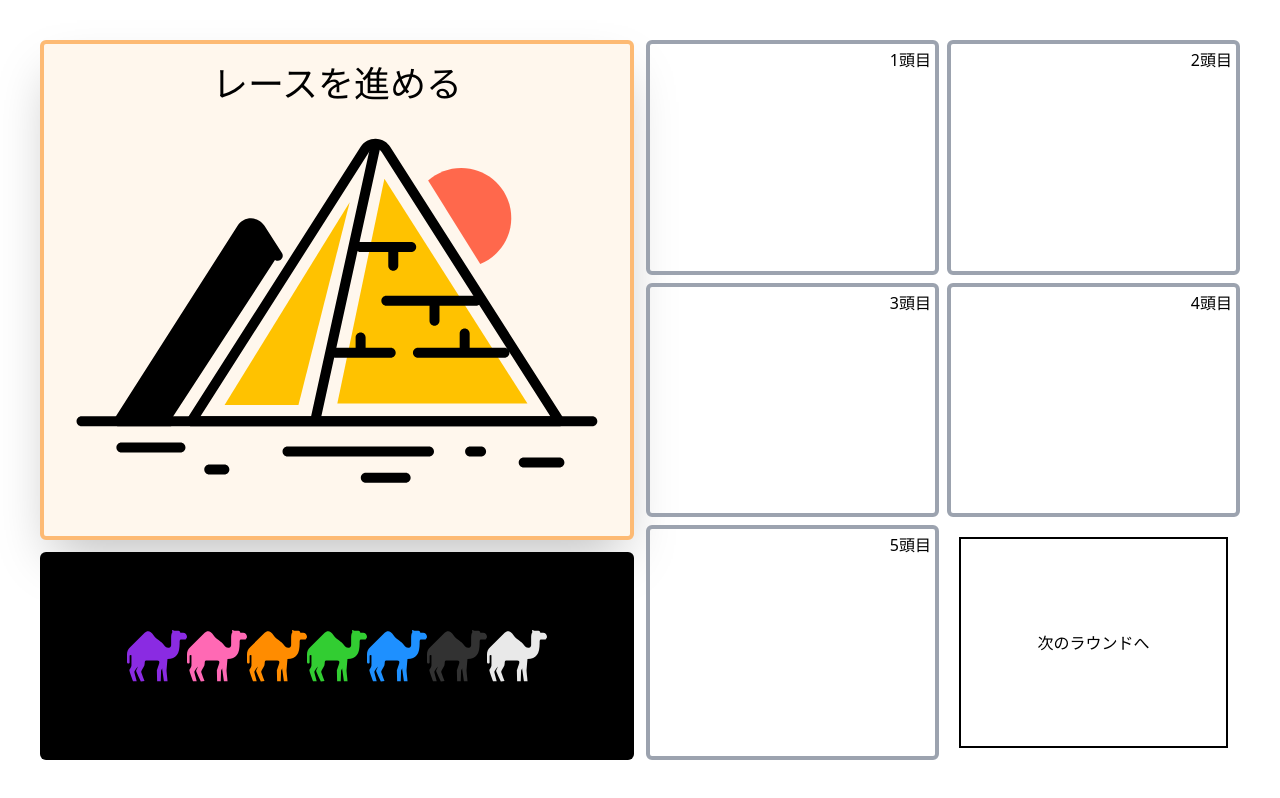
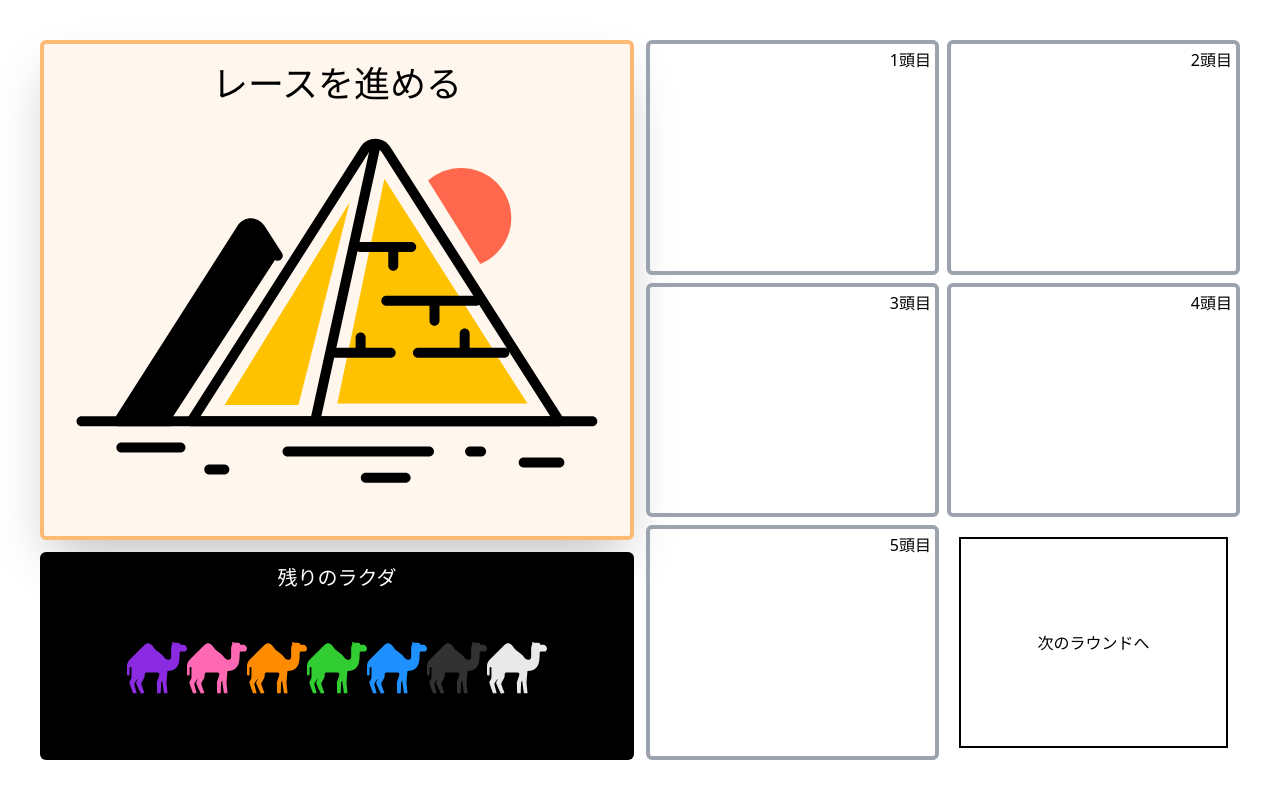
Before and after one commit to YM202c2100/camel-up, a Next.js app: page / in a window 1280 px wide. Built offline with nearby package versions, Linux system fonts and the light colour scheme; a web font is replaced by a local one.

Commit message:
[feat] 説明文を追加

```diff
--- a/app/feature/remainingCamels/remainingCamels.tsx
+++ b/app/feature/remainingCamels/remainingCamels.tsx
@@ -6,7 +6,7 @@ export const RemainginCamels:React.FC = ()=>{
 
   return(<>
     {remainingCamelColors.map(color => (
-      <div className="w-[60px]"  key={color}>
+      <div className="w-[60px] translate-y-3"  key={color}>
         <CamelIcon camelColor={color}/>
       </div>
     ))}
--- a/app/page.tsx
+++ b/app/page.tsx
@@ -25,7 +25,8 @@ export default function Home() {
             <p className="absolute left-1/2 -translate-x-1/2 text-4xl mt-5">レースを進める</p>
             <RollAction roundNum={roundNum} setRoundResult={setRoundResult}/>
           </div>
-          <div className="bg-black row-span-3 rounded-md flex justify-center p-3">
+          <div className="bg-black row-span-3 rounded-md flex justify-center p-3 relative">
+            <p className="absolute left-1/2 -translate-x-1/2 text-white text-xl">残りのラクダ</p>
             <RemainginCamels/>
           </div>
         </div>
```
